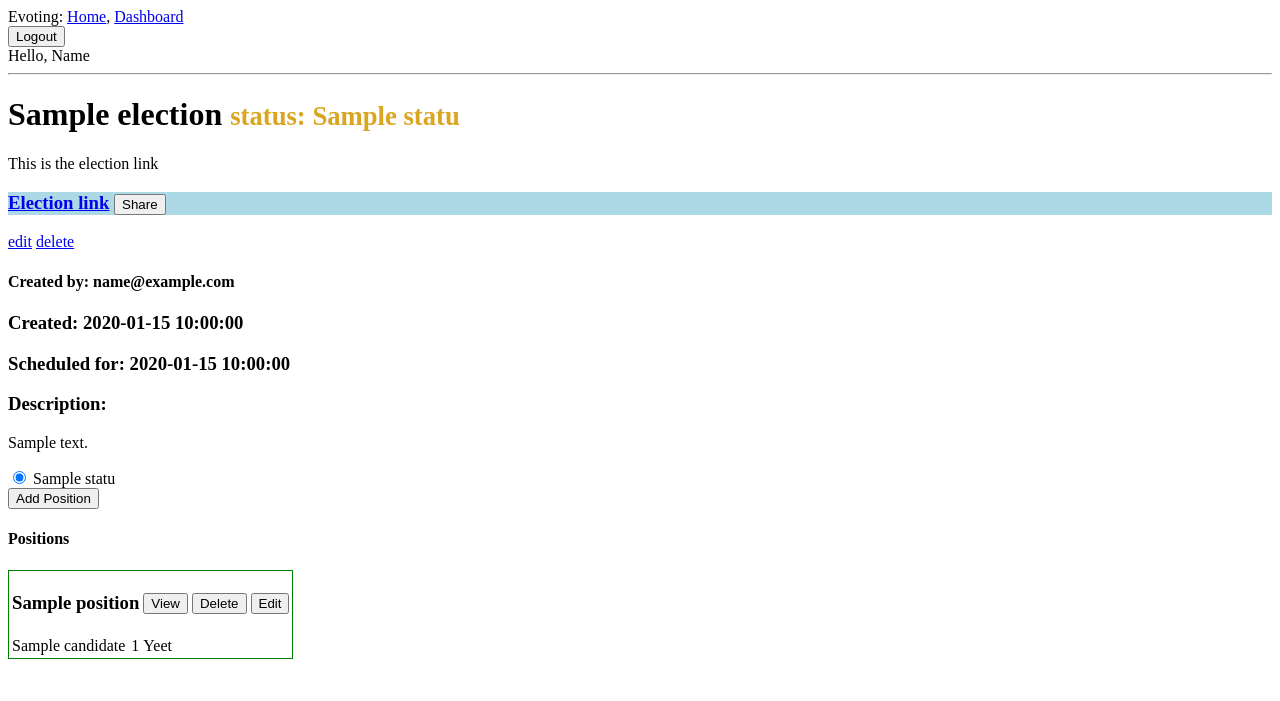
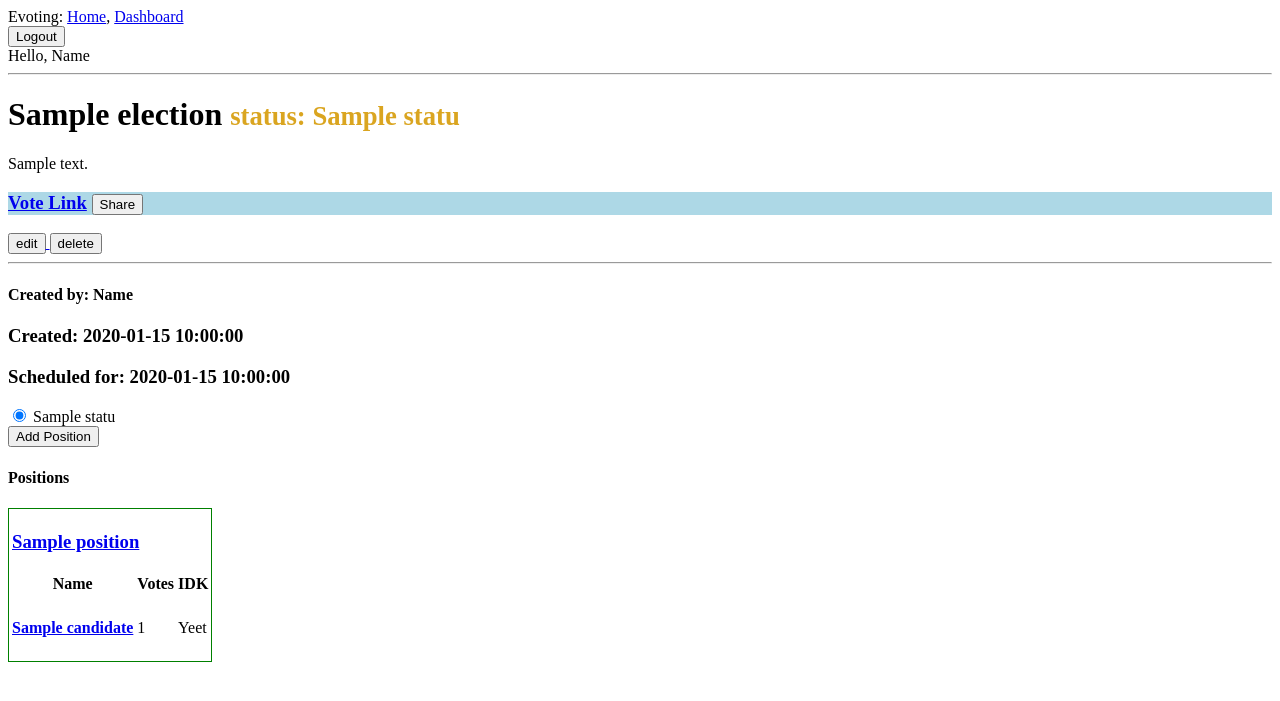
Before and after one commit to bubbl-oss/evoting, a Flask app: page /elections/# in a window 1280 px wide. Shown: the top 701 px of the page. Run offline with Flask 2, Linux system fonts and the light colour scheme; a user stored in the database is signed in; tables that the repository leaves empty hold one stand-in row (values such as "Sample post"); parts of the project's set-up code (start-up, migrations or seed data) failed here and were passed over; some libraries are stand-ins or nearby versions.

Commit message:
add delete endpoints for entities and get_name to User model

```diff
--- a/app/models.py
+++ b/app/models.py
@@ -33,6 +33,13 @@ class User(UserMixin, db.Model):
 
     def as_dict(self):
         return {item.name: getattr(self, item.name) for item in self.__table__.columns}
+
+    def get_name(self):
+        """Splits 'firstname.lastname@aun.edu.ng' into a list ['firstname', 'lastname']
+        """
+        name = self.email[:self.email.find('@')]
+
+        return name.split('.')
 
 
 class Status(db.Model):
--- a/app/routes.py
+++ b/app/routes.py
@@ -154,6 +154,47 @@ def update_election(link):
     return render_template("elections/form.html", title="Update Election", form=form, election=election)
 
 
+@app.route("/elections/<link>/delete")
+def delete_election(link):
+    election = Election.query.filter_by(link=link).first()
+    if election is None:
+        flash(f'There is no such election', 'danger')
+        return redirect(url_for('missing_route'))
+    if election.owner.id != current_user.id:
+        flash(f'Your not the owner of the election', 'danger')
+        return redirect(url_for('index'))
+
+    db.session.delete(election)
+    db.session.commit()
+    flash(f'Election and candidates have been deleted', 'success')
+    return 'Election deleted successfully!'
+
+
+@app.route("/elections/<link>/change-status", methods=['POST'])
+@login_required
+def change_election_status(link):
+
+    election = Election.query.filter_by(link=link).first_or_404()
+
+    if election.owner != current_user:
+        flash(f'You\'re not the owner of the election', 'danger')
+        return redirect(url_for('index'))
+
+    status_index = request.form.get('status')
+
+    if status_index is None:
+        return redirect(url_for('missing_route'))
+
+    status = Status.query.get(status_index)
+
+    election.status_id = status.id
+
+    db.session.commit()
+
+    flash(f'Election status has been changed to {status.name}', 'success')
+    return redirect(url_for('election', link=election.link))
+
+
 @app.route("/elections/<link>/positions/new", methods=['GET', 'POST'])
 def new_position(link):
     election = Election.query.filter_by(link=link).first()
@@ -222,6 +263,23 @@ def update_position(link, position_id):
         form.description.data = position.description
 
         return render_template('positions/form.html', title='Update Position', form=form, position=position)
+
+
+@app.route("/elections/<link>/positions/<position_id>/delete", methods=['GET'])
+def delete_position(link, position_id):
+    position = Position.query.get_or_404(position_id)
+    election = Election.query.filter_by(link=link).first()
+    if election is None:
+        flash(f'There is no such election', 'danger')
+        return redirect(url_for('missing_route'))
+    if election.owner.id != current_user.id:
+        flash(f'Your not the owner of the election', 'danger')
+        return redirect(url_for('index'))
+
+    db.session.delete(position)
+    db.session.commit()
+    flash(f'Position has been deleted', 'success')
+    return 'Position Deleted Successfully!'
 
 
 @app.route("/elections/<link>/positions/<position_id>/candidates/new", methods=['GET', 'POST'])
@@ -296,8 +354,9 @@ def update_candidate(link, position_id, candidate_id):
         return render_template('candidates/form.html', title='Update Candidate', form=form)
 
 
-@app.route("/elections/<link>/delete")
-def delete_election(link):
+@app.route("/elections/<link>/positions/<position_id>/candidates/<candidate_id>/delete", methods=['GET'])
+def delete_candidate(link, position_id, candidate_id):
+    candidate = Candidate.query.get_or_404(candidate_id)
     election = Election.query.filter_by(link=link).first()
     if election is None:
         flash(f'There is no such election', 'danger')
@@ -306,48 +365,15 @@ def delete_election(link):
         flash(f'Your not the owner of the election', 'danger')
         return redirect(url_for('index'))
 
-    for c in election.candidates.all():
-        db.session.delete(c)
-
-    votes = election.votes.all()
-    if votes is not None:
-        for v in votes:
-            db.session.delete(v)
-
-    db.session.delete(election)
+    db.session.delete(candidate)
     db.session.commit()
-    flash(f'Election and candidates have been deleted', 'success')
-    return redirect(url_for('dashboard'))
-
-
-@app.route("/elections/<link>/change-status", methods=['POST'])
-@login_required
-def change_election_status(link):
-
-    election = Election.query.filter_by(link=link).first_or_404()
-
-    if election.owner != current_user:
-        flash(f'Your not the owner of the election', 'danger')
-        return redirect(url_for('index'))
-
-    status_index = request.form.get('status')
-
-    if status_index is None:
-        return redirect(url_for('missing_route'))
-
-    status = Status.query.get(status_index)
-
-    election.status_id = status.id
-
-    db.session.commit()
-
-    flash(f'Election status has been changed to {status.name}', 'success')
-    return redirect(url_for('election', link=election.link))
+    flash(f'Candidate has been deleted', 'success')
+    return 'Candidate Deleted Successfully!'
 
 
 @app.route("/elections/<link>/remove-candidate", methods=['GET', 'POST'])
 @login_required
-def delete_candidate(link):
+def delete_candidate_http(link):
 
     election = Election.query.filter_by(link=link).first_or_404()
 
--- a/app/templates/candidates/index.html
+++ b/app/templates/candidates/index.html
@@ -10,6 +10,8 @@
 
     <a
        href="{{ url_for('update_candidate', link=candidate.position.election.link,position_id=candidate.position_id,candidate_id=candidate.id) }}"><button>Edit</button></a>
+    <a
+       href="{{ url_for('delete_candidate', link=candidate.position.election.link,position_id=candidate.position_id,candidate_id=candidate.id) }}"><button>Delete</button></a>
     <hr>
     <h4>Running for {{ position.title }} </h4>
     <h4>In the {{ position.election.name }} </h4>
--- a/app/templates/dashboard.html
+++ b/app/templates/dashboard.html
@@ -2,7 +2,7 @@
 
 {% block content %}
 <div>
-    <h2>Hello, {{ current_user.email.split('.')[0].capitalize() }} </h2>
+    <h2>Hello, {{ current_user.get_name()[0].capitalize() }} </h2>
     <ul>
         <li><a href="{{ url_for('new_election') }}"><button>New Election</button></a></li>
 
--- a/app/templates/elections/index.html
+++ b/app/templates/elections/index.html
@@ -3,32 +3,37 @@
 {% block content %}
 <div>
     <h1>{{ election.name }} <small style="color:goldenrod"> status: {{ election.status.name }} </small> </h1>
-    <p>This is the election link</p>
-    <!-- TODO: we will change this to a package later -->
+    <p>
+        {{ election.description or 'No description' }}
+    </p> <!-- TODO: we will change this to a package later -->
     <h3 id="urlText" style="color: lime;background-color: lightblue;"><a
-           href="{{ url_for('voting_pass_link', link=election.link, _external=True) }}">Election link</a> <button
+           href="{{ url_for('voting_pass_link', link=election.link, _external=True) }}">Vote Link</a> <button
                 id="copy-election-link"
                 data-clipboard-text="{{ url_for('voting_pass_link', link=election.link, _external=True) }}"
                 onclick="copy('copy-election-link')">Share</button>
     </h3>
     <!-- TODO: copy link will be share link later -->
     {% if election.owner.id == current_user.id %}
-    <a href="{{ url_for('update_election', link=election.link) }}">edit</a>
-    <a href="{{ url_for('delete_election', link=election.link) }}">delete</a>
+    <a href="{{ url_for('update_election', link=election.link) }}">
+        <button>edit</button>
+    </a>
+    <a href="{{ url_for('delete_election', link=election.link) }}">
+        <button>delete</button>
+    </a>
     {% endif %}
+    <hr>
 
-    <h4> Created by: {{ election.owner.email }} </h4>
+    <h4> Created by:
+        {{ election.owner.get_name()[0].capitalize() }}
+        <!-- TODO: Print second name if available, without errors -->
+    </h4>
 
     <h3>Created: {{ election.created_at }} </h3>
 
     <h3>Scheduled for: {{ election.starting_at }} </h3>
-    <h3>Description:</h3>
-    <p>
-        {{ election.description or 'No description' }}
-    </p>
 
     {% if election.owner.id == current_user.id and statuses %}
-    <form action="/election/{{ election.link }}/change-status" method="POST">
+    <form action="{{ url_for('change_election_status', link=election.link) }}" method="POST">
         <!-- status -->
         {% for s in statuses %}
         <label>
@@ -57,19 +62,29 @@
     <table style="border: 1px solid green">
         {% for p in election.positions %}
         <tr>
-            <td colspan="2">
-                <h3>{{ p.title }}</h3>
+            <td colspan="3">
+                <a href="{{ url_for('position', link=election.link,position_id=p.id) }}">
+                    <h3>{{ p.title }}</h3>
+                </a>
             </td>
-            <td>
-                <a href="{{ url_for('position', link=election.link,position_id=p.id) }}"><button>View</button></a>
-                <button>Delete</button>
-                <button>Edit</button>
-            </td>
+        </tr>
+        <tr>
+            <th>
+                Name
+            </th>
+            <th>
+                Votes
+            </th>
+            <th>
+                IDK
+            </th>
         </tr>
         {% for c in p.candidates %}
         <tr style="border-bottom:2px solid lightblue">
             <td>
-                {{ c.name }}
+                <a href="{{ url_for('candidate', link=election.link,position_id=p.id,candidate_id=c.id) }}">
+                    <h4> {{ c.name }} </h4>
+                </a>
             </td>
             <td>{{ c.votes.count() }}</td>
             <td> Yeet</td>
--- a/app/templates/layouts/base.html
+++ b/app/templates/layouts/base.html
@@ -36,7 +36,7 @@
 
         {% if current_user.is_authenticated %}
         <div>
-            Hello, {{ current_user.email.split("@")[0].split(".")[0].capitalize() }}
+            Hello, {{ current_user.get_name()[0].capitalize() }}
         </div>
         {% endif %}
     </div>
```
Also changed, not shown: app/templates/positions/index.html (+7 -4 lines).
